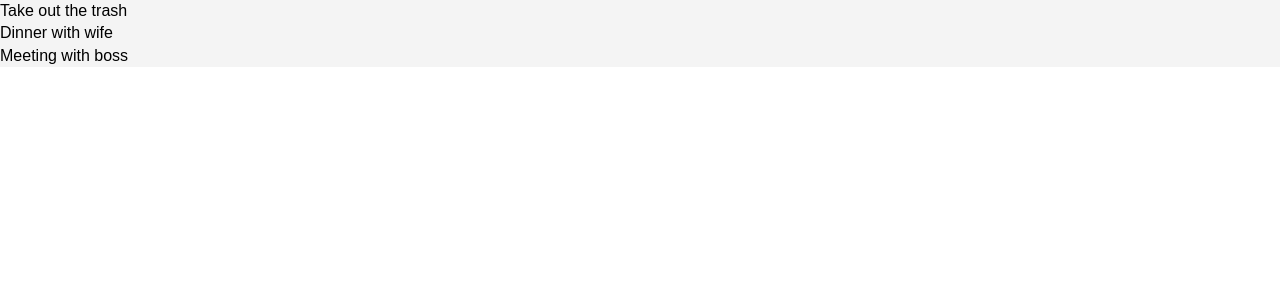
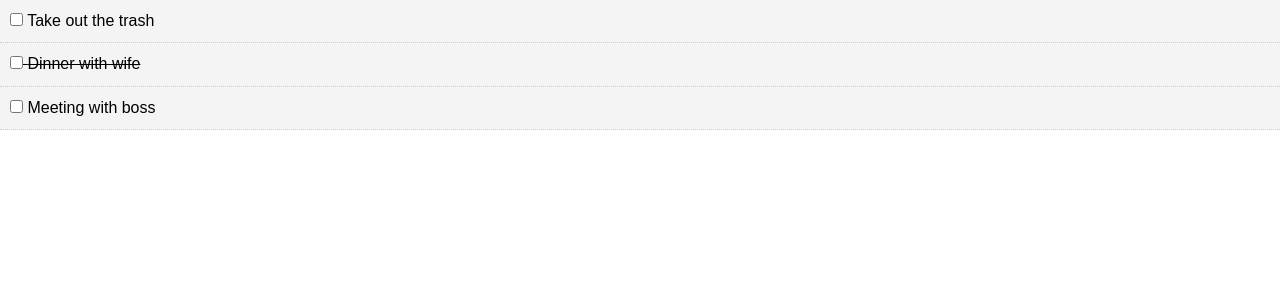
Before and after one commit to stephanieraymos/todolist, a React (Create React App) app: page / in a window 1280 px wide. Shown: the top 300 px of the page. Built offline with nearby package versions, Linux system fonts and the light colour scheme.

Commit message:
Changed styling to a function and added a checkbox

```diff
--- a/src/App.js
+++ b/src/App.js
@@ -13,7 +13,7 @@
       {
         id: 2,
         title: "Dinner with wife",
-        completed: false
+        completed: true
       },
       {
         id: 3,
--- a/src/Components/TodoItem.js
+++ b/src/Components/TodoItem.js
@@ -2,21 +2,29 @@
 import PropTypes from 'prop-types';
 
 export class TodoItem extends Component {
+  getStyle = () => {
+    return {
+      /*Ternary operator (? means if and : means else)*/
+      background: '#f4f4f4',
+      padding: '10px',
+      borderBottom: '1px #ccc dotted',
+      textDecoration: this.props.todo.completed ? 'line-through' : 'none'
+    }
+  }
   render() {
     return (
-      <div style ={itemStyle}>
-        <p>{ this.props.todo.title }</p>
+      <div style={this.getStyle()}>
+        <p>
+          <input type="checkbox" onChange={this.markComplete} /> {' '}
+          {this.props.todo.title}</p>
       </div>
     )
   }
 }
 
 // PropTypes (Named whatever the name of the class is)
-TodoItem.propTypes= {
+TodoItem.propTypes = {
   todo: PropTypes.object.isRequired
 }
 
-const itemStyle ={
-  backgroundColor: '#f4f4f4'
-}
 export default TodoItem
```
